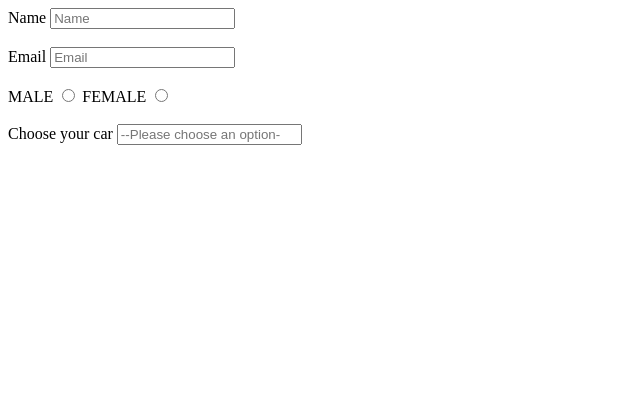
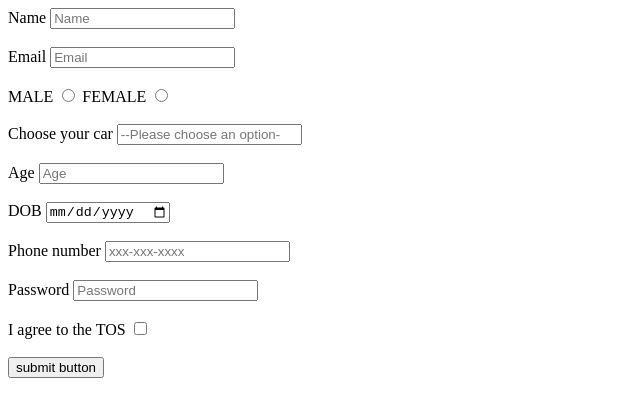
Before and after one commit to acciojob/signup-form-car-abhijais210, a website: page main.html in a window 1280 px wide. Shown: the whole page, without its empty margins (0-640 px from the left). Drawn offline with Linux system fonts and the light colour scheme.

Commit message:
created a submission

```diff
--- a/main.html
+++ b/main.html
@@ -33,7 +33,28 @@
 			<option value="Mercedez">
 		</datalist>
 		<br>
-
+		<br>
+		<label for="age">Age</label>
+		<input type="text" id="age" required placeholder="Age">
+		<br>
+		<br>
+		<label for="dob">DOB</label>
+		<input required id="dob" type="date">
+		<br>
+		<br>
+		<label for="tel">Phone number</label>
+		<input type="tel" id="tel" placeholder="xxx-xxx-xxxx">
+		<br>
+		<br>
+		<label for="password">Password</label>
+		<input id="password" type="password" required placeholder="Password">
+		<br>
+		<br>
+		<label for="tos">I agree to the TOS</label>
+		<input id="tos" required type="checkbox" >
+		<br>
+		<br>
+		<button type="submit">submit button</button>
 	</form>
 </body>
 
```
